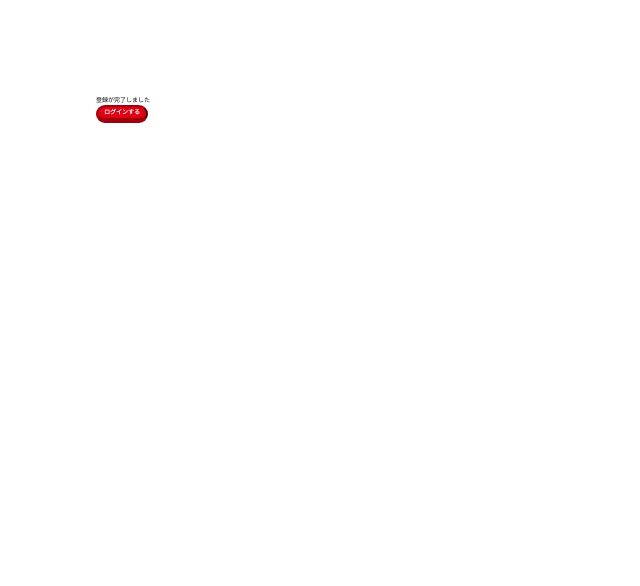
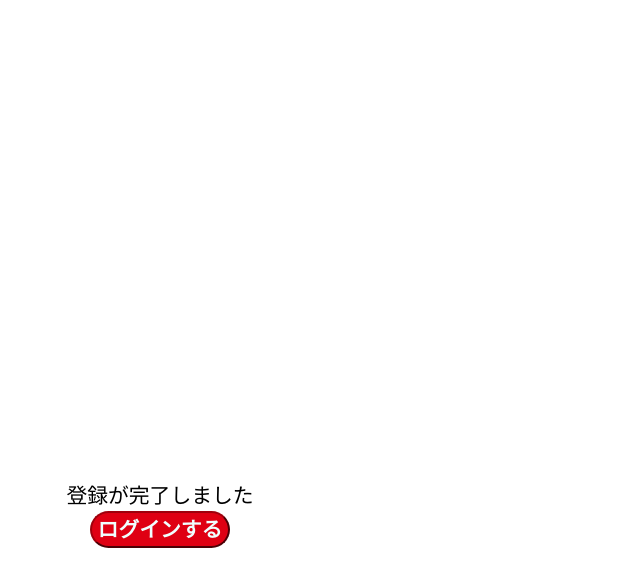
Before and after one commit to ishida-0622/u22-2023, a Next.js app in the folder frontend/: page /registration-success in a window 1280 px wide. Shown: the top 586 px of the page, without its empty margins (0-640 px from the left). Built offline with nearby package versions, Linux system fonts and the light colour scheme.

Commit message:
style-ボタン配置

```diff
--- a/frontend/src/components/pages/RegistrationSuccessful/index.module.scss
+++ b/frontend/src/components/pages/RegistrationSuccessful/index.module.scss
@@ -1,28 +1,40 @@
 .container {
     font-family: arial;
-    font-size: 24%;
+    font-size: 130%;
     margin: 0%;
-    width: 0%;
-    height: 0%;
+    width: 50%;
+    height: 50%;
     /* 準備 */
     position: relative;
+    position:absolute;
+    top: 60%;
+    text-align: center;
+    /*transform: translateY(-25%)*/
+    /*background-color #fff;*/
+
+    .text{
+        margin-left: auto;
+        margin-right: auto;
+    }
 }
 
 .child {
-    width: 50em;
-    height: 50em;
+    width: 50%;
+    height: 50%;
+    /*margin: 0%;*/
     /* 水平・垂直方向の中央揃え */
     position: absolute;
-    top: 50em;
-    left: 50em;
-    margin: -25em 0 0 -25em; /* 完全に中央に配置するため、上・左の margin を負の数に設定 */
+    top: 0%;
+    /*left: 115%;*/
+    /*transform: translate(-50%, -50%);*/
 }
+
 .submit_button {
     display: inline-block;
     color: azure;
     font-weight: bold;
     background-color: #df0013;
-    border-bottom: 5px solid #9f000c;
+    border-bottom: 5% solid #9f000c;
     border-radius: 100vh;
     border-color: #9f000c;
     top: calc(50% - .5em);
@@ -30,7 +42,7 @@
 }
 
 .submit_button:hover {
-    margin-top: 3px;
-    border-bottom: 2px solid #9f000c;
+    margin-top: 0.18rem;
+    border-bottom: 0.12rem solid #9f000c;
     cursor: pointer;
 }
--- a/frontend/src/components/pages/RegistrationSuccessful/index.tsx
+++ b/frontend/src/components/pages/RegistrationSuccessful/index.tsx
@@ -15,7 +15,7 @@ export const RegistrationSuccessful = () => {
   return (
     <div className={`${styles.container}`}>
       <div className={`${styles.child}`}>
-        <p>登録が完了しました</p>
+        <p className={`${styles.text}`}>登録が完了しました</p>
       <div className={`${styles.submit_button_field}`}>
         <button type="submit" onClick={handleSubmit} className={`${styles.submit_button}`} >
           ログインする
```
